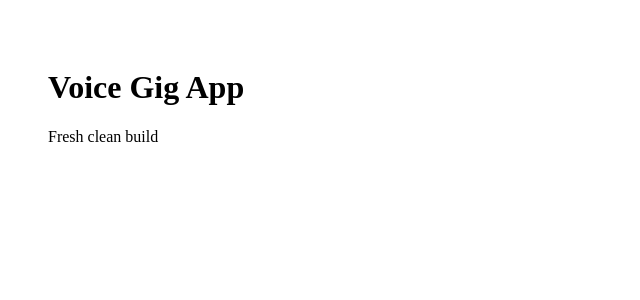
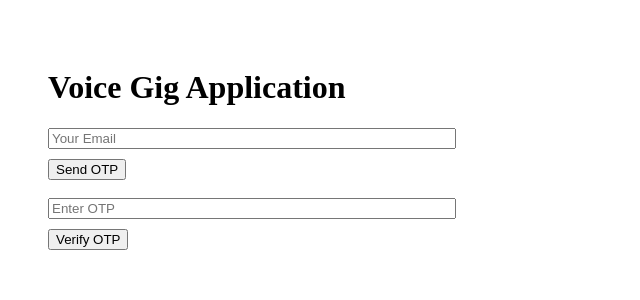
Before and after one commit to uberextfiles-byte/voice-gig-app, a Next.js app: page / in a window 1280 px wide. Shown: the top 300 px of the page, without its empty margins (0-640 px from the left). Built offline with nearby package versions, Linux system fonts and the light colour scheme.

Commit message:
Update index.js

```diff
--- a/pages/index.js
+++ b/pages/index.js
@@ -1,8 +1,96 @@
+import { useState } from "react";
+
 export default function Home() {
+  const [email, setEmail] = useState("");
+  const [otp, setOtp] = useState("");
+  const [verified, setVerified] = useState(false);
+  const [name, setName] = useState("");
+  const [message, setMessage] = useState("");
+
+  const sendOTP = async () => {
+    const res = await fetch("/api/send-otp", {
+      method: "POST",
+      headers: { "Content-Type": "application/json" },
+      body: JSON.stringify({ email })
+    });
+
+    const data = await res.json();
+    setMessage("OTP sent (use 123456 for now)");
+  };
+
+  const verifyOTP = async () => {
+    const res = await fetch("/api/verify-otp", {
+      method: "POST",
+      headers: { "Content-Type": "application/json" },
+      body: JSON.stringify({ otp })
+    });
+
+    const data = await res.json();
+
+    if (data.success) {
+      setVerified(true);
+      setMessage("Email verified ✅");
+    } else {
+      setMessage("Invalid OTP ❌");
+    }
+  };
+
+  const submitForm = async () => {
+    const res = await fetch("/api/submit", {
+      method: "POST",
+      headers: { "Content-Type": "application/json" },
+      body: JSON.stringify({ name, email })
+    });
+
+    const data = await res.json();
+
+    if (data.success) {
+      setMessage("Submitted successfully 🚀");
+    } else {
+      setMessage("Submission failed");
+    }
+  };
+
   return (
-    <div style={{ padding: 40 }}>
-      <h1>Voice Gig App</h1>
-      <p>Fresh clean build</p>
+    <div style={{ padding: 40, maxWidth: 400 }}>
+      <h1>Voice Gig Application</h1>
+
+      <input
+        placeholder="Your Email"
+        value={email}
+        onChange={(e) => setEmail(e.target.value)}
+        style={{ width: "100%", marginBottom: 10 }}
+      />
+
+      <button onClick={sendOTP}>Send OTP</button>
+
+      <br /><br />
+
+      <input
+        placeholder="Enter OTP"
+        value={otp}
+        onChange={(e) => setOtp(e.target.value)}
+        style={{ width: "100%", marginBottom: 10 }}
+      />
+
+      <button onClick={verifyOTP}>Verify OTP</button>
+
+      <br /><br />
+
+      {verified && (
+        <>
+          <input
+            placeholder="Your Name"
+            value={name}
+            onChange={(e) => setName(e.target.value)}
+            style={{ width: "100%", marginBottom: 10 }}
+          />
+
+          <button onClick={submitForm}>Submit</button>
+        </>
+      )}
+
+      <p>{message}</p>
     </div>
   );
 }
```
